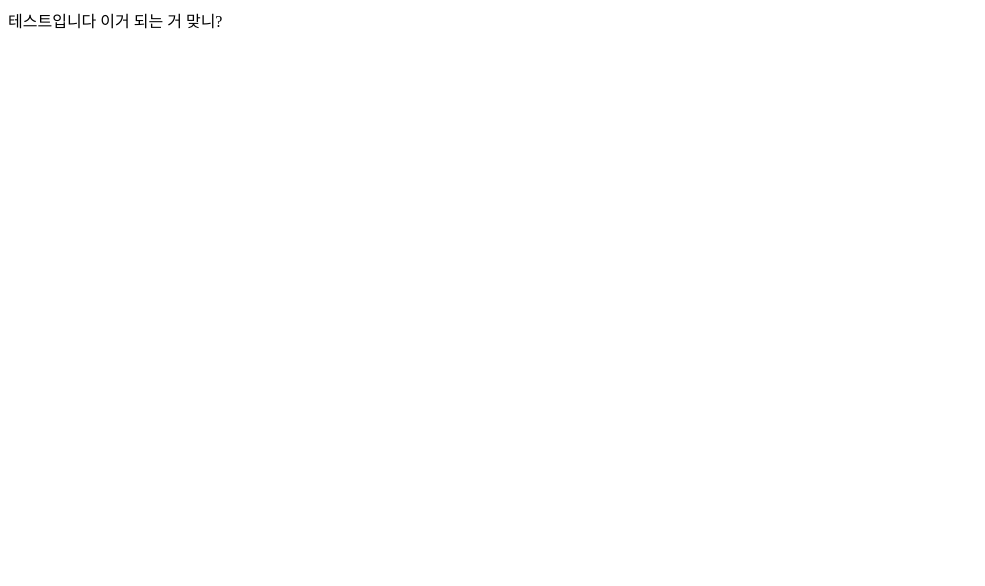
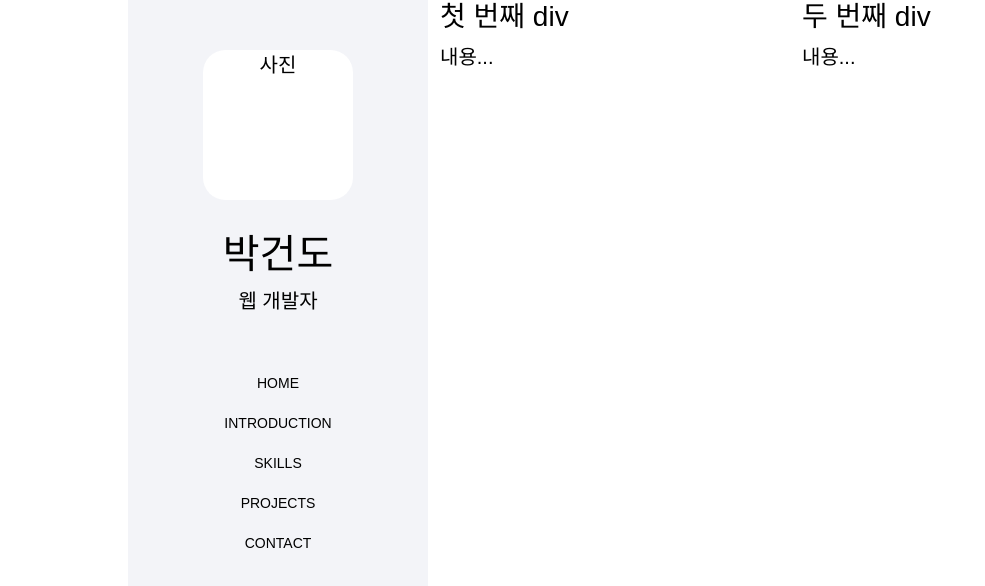
Before and after one commit to palude7274/palude7274.github.io, a plain HTML site: page index.html in a window 1280 px wide. Shown: the whole page, without its empty margins (0-985 px from the left). Drawn offline with nearby package versions, Linux system fonts and the light colour scheme.

Commit message:
bootstrap test

```diff
--- /dev/null
+++ b/index.css
@@ -0,0 +1,104 @@
+body {
+    font-family: "Quicksand", Arial, sans-serif;
+    font-size: 20px;
+    color: black;
+
+}
+
+.portfolio-page {
+    width: 100%;
+}
+
+.page-wrap {
+    max-width: 80%;
+    margin: auto;
+    background-color: aqua;
+}
+
+.page-aside {
+    padding-top: 50px;
+    padding-bottom: 50px;
+    background-color: #f2f3f7de;
+    width: 300px;
+    height: 100vh;
+    position: fixed;
+    overflow-y: scroll;
+    z-index: 1100;
+    float: left;
+    text-align: center;
+    color: black;
+    transition: width 0.5s ease;
+
+}
+
+.id-intro{
+    display: block;
+}
+
+.id-photo {
+    width: 150px;
+    height: 150px;
+    background-color: white;
+    color: black;
+    margin: auto;
+    margin-bottom: 30px;
+    display: block;
+    border-radius: 15%;
+}
+
+.id-name{
+    display: block;
+    color: black;
+}
+
+.id-position{
+    display: block;
+    color: black;
+    margin-bottom: 50px;
+}
+
+.nav-menu{
+    color: black;
+    text-align: center;
+    padding: 0;
+
+}
+
+.nav-menu li{
+    list-style-type: none;
+    margin: 0 0 10px 0;
+}
+
+.nav-menu li a {
+    text-decoration: none;
+    color: black;
+    margin: 0 0 10px 0;
+    padding: 0;
+    font-size: 14px;
+    font-weight: 500;
+}
+
+.main {
+    float: right;
+    width: calc(100% - 300px);
+
+}
+
+
+@media screen and (max-width: 768px) {
+    .page-aside.hidden {
+        width: 0;
+        color: white;
+    }
+    .id-intro{
+        display: none;
+    }
+    .nav-menu {
+        display: none;
+    }
+
+    .main {
+        width: 100%;
+    }
+
+}
--- a/index.html
+++ b/index.html
@@ -3,10 +3,65 @@
 <head>
     <meta charset="UTF-8">
     <meta name="viewport" content="width=device-width, initial-scale=1.0">
-    <title>Document</title>
+    <link href="https://cdn.jsdelivr.net/npm/bootstrap@5.3.1/dist/css/bootstrap.min.css" rel="stylesheet" integrity="sha384-4bw+/aepP/YC94hEpVNVgiZdgIC5+VKNBQNGCHeKRQN+PtmoHDEXuppvnDJzQIu9" crossorigin="anonymous">
+    <link rel="stylesheet" href="index.css" />
+    <title>박건도 Web개발자</title>
 </head>
+
+<script>
+    // 브라우저 창 크기가 변경될 때마다 확인
+    window.addEventListener('resize', function() {
+        var pageAside = document.getElementById('page-aside');
+        var width = window.innerWidth;
+
+        // 브라우저 창 크기가 768px 이하이면 숨김 클래스 추가
+        if (width <= 768) {
+            pageAside.classList.add('hidden');
+        } else {
+            // 그렇지 않으면 숨김 클래스 제거
+            pageAside.classList.remove('hidden');
+        }
+    });
+</script>
 <body>
-    테스트입니다
-    이거 되는 거 맞니?</div>
+    <div class="portfolio-page">
+        <div class ="page-wrap">
+            <aside id="page-aside" class="page-aside">
+                <div class="id-intro">
+                    <div class="id-photo">사진</div>
+                    <h1 class="id-name">박건도</h1>
+                    <span class="id-position">웹 개발자</span>
+                </div>
+                <ul class="nav-menu">
+                    <li><a href="#">HOME</a></li>
+                    <li><a href="#">INTRODUCTION</a></li>
+                    <li><a href="#">SKILLS</a></li>
+                    <li><a href="#">PROJECTS</a></li>
+                    <li><a href="#">CONTACT</a></li>
+
+                </ul>
+            </aside>
+            <div class="main">
+                <div></div>
+
+<div class="container">
+  <div class="row">
+    <div class="col-lg-6 col-md-6 col-sm-12">
+      <div class="custom-div">
+        <h3>첫 번째 div</h3>
+        <p>내용...</p>
+      </div>
+    </div>
+    <div class="col-lg-6 col-md-6 col-sm-12">
+      <div class="custom-div">
+        <h3>두 번째 div</h3>
+        <p>내용...</p>
+      </div>
+    </div>
+  </div>
+</div>
+            </div>
+        </div>
+    </div>
 </body>
 </html>
```
Also changed, not shown: images/417.jpeg (added), index.js (added).
